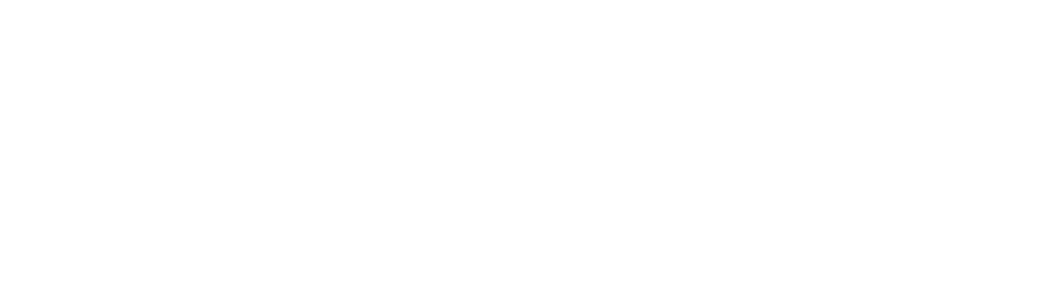
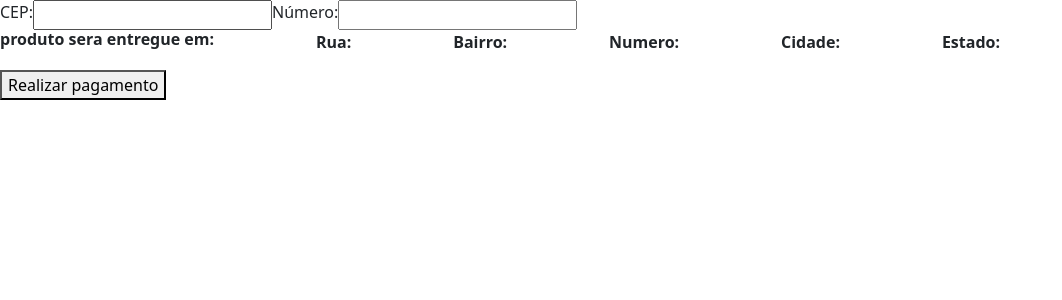
Before and after one commit to GabrielVictor159/Bazar-IVR-FrontEnd, a React (Vite) app: page /FinalizarCompra in a window 1280 px wide. Before the commit this address had no page. Shown: the top 300 px of the page, without its empty margins (0-1062 px from the left). Built offline with nearby package versions, Linux system fonts and the light colour scheme.

Commit message:
atualizando

```diff
--- /dev/null
+++ b/Keys.js
@@ -0,0 +1,5 @@
+const Keys ={
+    backEnd: "https://bazarivrbackend.herokuapp.com"
+}
+
+export default Keys;
--- a/package.json
+++ b/package.json
@@ -9,6 +9,7 @@
     "preview": "vite preview"
   },
   "dependencies": {
+    "axios": "^1.2.2",
     "bootstrap": "^5.2.3",
     "localforage": "^1.10.0",
     "match-sorter": "^6.3.1",
--- a/src/App.jsx
+++ b/src/App.jsx
@@ -12,6 +12,7 @@
 import EsqueceuSenhaSucesso from './views/EsqueceuSenha/EsqueceuSenhaSucesso/EsqueceuSenhaSucesso';
 import RedefinirSenha from './views/EsqueceuSenha/RedefinirSenha/RedefinirSenha';
 import RedefinirSenhaSucesso from './views/EsqueceuSenha/RedefinirSenha/RedefinirSenhaSucesso/RedefinirSenhaSucesso';
+import FinalizarCompra from './views/FinalizarCompra/FinalizarCompra';
 function App() {
 
 
@@ -29,6 +30,7 @@
     <Route path='/EsqueceuSenhaSucesso' element={<EsqueceuSenhaSucesso />}/>
     <Route path='/RedefinirSenha/:email/:senha' element={<RedefinirSenha />}/>
     <Route path='/RedefinirSenhaSucesso' element={<RedefinirSenhaSucesso />}/>
+    <Route path='/FinalizarCompra' element={<FinalizarCompra />}/>
   </Routes>
   )
 }
--- a/src/components/Cesta.jsx
+++ b/src/components/Cesta.jsx
@@ -1,12 +1,7 @@
-
-
-
-
 
 import React, { useEffect, useState } from "react";
 import "./Cesta.css"
 import bag from "../assets/basket.png"
-
 export default function Cesta(props) {
 
     const [ValorTotal, setValorTotal] = useState(0);
@@ -14,6 +9,9 @@
 
         setValorTotal(valorTotal())
     })
+    function realizarPagamento() {
+        window.location="/FinalizarCompra"
+      }
     function alterarQuantidade(index, operador){
         let a = JSON.parse(localStorage.getItem('Cesta'))
         if(operador =="-" && a[index].Quantidade<=1){
@@ -107,7 +105,7 @@
                 </div>
                 <div className="CestaItensContainerButton">
                     <h6>{`Valor Total: R$ ${ValorTotal}`}</h6>
-                    <button className="CestaItensButton">Finalizar</button>
+                    <button className="CestaItensButton"  onClick={realizarPagamento}>Finalizar</button>
                 </div>
             </div>
         </div>
--- a/src/components/Logar.js
+++ b/src/components/Logar.js
@@ -1,9 +1,10 @@
+import Keys from "../../Keys";
+
 export default async function  Logar(Email, password, Lembrar){
     let resposta;
     let status;
-   const res = await fetch(`http://localhost:3030/Usuarios/${Email}/${password}`, {
+   const res = await fetch(`${Keys.backEnd}/Usuarios/${Email}/${password}`, {
         method: 'GET',
-        mode: 'cors',
         cache: 'no-cache',
         credentials: 'same-origin',
 
--- a/src/components/putUser.js
+++ b/src/components/putUser.js
@@ -1,3 +1,4 @@
+import Keys from "../../Keys";
 import Logar from "./logar";
 
 export default async function putUser(newParameter, type){
@@ -43,7 +44,7 @@
 
             let resposta;
             let status;
-            const res = await fetch(`http://localhost:3030/Usuarios`, {
+            const res = await fetch(`${Keys.backEnd}/Usuarios`, {
                 method: 'PUT',
                 mode: 'cors',
                 cache: 'no-cache',
--- a/src/views/EsqueceuSenha/EsqueceuSenha.jsx
+++ b/src/views/EsqueceuSenha/EsqueceuSenha.jsx
@@ -1,4 +1,5 @@
 import React, { useEffect, useRef, useState } from "react";
+import Keys from "../../../Keys";
 import "./EsqueceuSenha.css"
 export default function EsqueceuSenha(props){
     const windowSize = useRef([window.innerWidth, window.innerHeight]);
@@ -13,7 +14,7 @@
         }
         let resposta;
         let status;
-       const res = await fetch(`http://localhost:3030/EsqueceuSenha/${Email}`, {
+       const res = await fetch(`${Keys.backEnd}/EsqueceuSenha/${Email}`, {
             method: 'POST',
             mode: 'cors',
             cache: 'no-cache',
--- a/src/views/EsqueceuSenha/RedefinirSenha/RedefinirSenha.jsx
+++ b/src/views/EsqueceuSenha/RedefinirSenha/RedefinirSenha.jsx
@@ -1,5 +1,6 @@
 import React, { useEffect, useRef, useState } from "react";
 import { useParams } from "react-router-dom";
+import Keys from "../../../../Keys";
 import "./RedefinirSenha.css"
 export default function RedefinirSenha(props){
     const windowSize = useRef([window.innerWidth, window.innerHeight]);
@@ -25,7 +26,7 @@
         let resposta;
         let status;
         console.log(JSON.stringify(data))
-        let res = await fetch(`http://localhost:3030/UsuariosEsqueceuSenhaAlterarSenha/`, {
+        let res = await fetch(`${Keys.backEnd}/UsuariosEsqueceuSenhaAlterarSenha/`, {
             method: 'PUT',
             mode: 'cors',
             headers: {
--- /dev/null
+++ b/src/views/FinalizarCompra/FinalizarCompra.jsx
@@ -0,0 +1,121 @@
+import React, { useState, useEffect } from 'react';
+import axios from 'axios';
+import Keys from '../../../Keys';
+
+export default function FinalizarCompra() {
+    const [cep, setCEP] = useState('');
+    const [cepError, setCEPError] = useState('');
+    const [rua, setRua] = useState('');
+    const [bairro, setBairro] = useState('');
+    const [cidade, setCidade] = useState('');
+    const [estado, setEstado] = useState('');
+    const [numero, setNumero] = useState('');
+    const [estadoInput, setEstadoInput] = useState('');
+
+    function realizarPagamento() {
+        console.log('teste')
+        let a = JSON.parse(localStorage.getItem('usuario'))
+        if (a === null) {
+            a = JSON.parse(sessionStorage.getItem('usuario'))
+            if(a==null){
+                window.location="/Login"
+            }
+        }
+        let b = JSON.parse(localStorage.getItem('Cesta'))
+        if (b === null) {
+            b = JSON.parse(sessionStorage.getItem('Cesta'))
+            if(b==null){
+                window.location="/"
+            }
+        }
+
+        if (rua === '') {
+            console.log('Parou em rua')
+            return false
+        }
+        const Endereco = {
+            cep: cep,
+            rua: rua,
+            numero: numero,
+            bairro: bairro,
+            cidade: cidade,
+            estado: estado
+        }
+        try {
+            axios.post(`${Keys.backEnd}/RealizarPagamento`, {
+                Produtos: b,
+                Usuario: a,
+                Endereco: Endereco
+            })
+                .then((response) => {
+                    console.log(response)
+                    const paymentUrl = response.data;
+                    window.location.href = paymentUrl;
+                })
+                .catch((error) => {
+                    console.log(error);
+                });
+        }
+        catch {
+
+        }
+    }
+    useEffect(() => {
+        if (cep.length !== 8) {
+            setCEPError('O CEP deve conter 8 dígitos');
+            setRua('');
+            setBairro('');
+            setCidade('');
+            setEstado('');
+            setEstadoInput('');
+            return;
+        }
+
+        // Realize a requisição HTTP para a API de consulta de CEP aqui
+        fetch(`https://viacep.com.br/ws/${cep}/json/`)
+            .then((res) => res.json())
+            .then((dados) => {
+                console.log(dados)
+                setCEPError('')
+                setRua(dados.logradouro);
+                setBairro(dados.bairro);
+                setCidade(dados.localidade);
+                setEstado(dados.uf);
+                setEstadoInput(dados.uf);
+            })
+            .catch((err) => {
+                setCEPError('CEP inválido');
+            });
+    }, [cep]);
+
+    const onChange = (event) => {
+        if (event.target.name === 'cep') {
+            setCEP(event.target.value);
+        } else if (event.target.name === 'numero') {
+            setNumero(event.target.value);
+        }
+    };
+
+    return (
+        <>
+            <form style={{display:'flex', flexDirection:'row'}}>
+                <label htmlFor="cep">CEP:</label>
+                <input
+                    id="cep"
+                    name="cep"
+                    type="text"
+                    value={cep}
+                    onChange={onChange}
+                />
+                <br />
+                <label htmlFor="numero">Número:</label>
+                <input id="numero" name="numero" type="number" min={0} value={numero} onChange={onChange} />
+                <br />
+            </form>
+            <div style={{display:'flex', flexDirection:'row', width:1000, justifyContent:'space-between'}}>
+            <h6><strong>produto sera entregue em: </strong></h6><p><strong>Rua:</strong> {rua}</p><p><strong>Bairro:</strong> {bairro}</p><p><strong>Numero:</strong> {numero}</p><p><strong>Cidade:</strong> {cidade}</p><p><strong>Estado:</strong> {estado }</p>
+            </div>
+            <button onClick={realizarPagamento}>Realizar pagamento</button>
+        </>
+    );
+}
--- a/src/views/Produto/Produto.jsx
+++ b/src/views/Produto/Produto.jsx
@@ -7,6 +7,7 @@
 import "./Produto.css"
 import Book from "../../assets/book.png"
 import Cesta from "../../components/Cesta";
+import Keys from "../../../Keys";
 export default function Produto(props){
     const windowSize = useRef([window.innerWidth, window.innerHeight]);
     let { id } = useParams();
@@ -15,7 +16,7 @@
     const [atualizar, setAtualizar] = useState(0);
     useEffect( ()=>{
 
-        fetch(`http://localhost:3030/Produtos/${id}`)
+        fetch(`${Keys.backEnd}/Produtos/${id}`)
             .then((responde)=>responde.json())
             .then((data)=> setProduto(data));
 
--- a/src/views/Registrar/Registrar.jsx
+++ b/src/views/Registrar/Registrar.jsx
@@ -1,4 +1,5 @@
 import React, { useEffect, useRef, useState } from "react";
+import Keys from "../../../Keys";
 import "./Registrar.css"
 export default function Registrar(props) {
     const windowSize = useRef([window.innerWidth, window.innerHeight]);
@@ -46,7 +47,7 @@
             Email: Email,
             Telefone:Telefone
         }
-        const response = await fetch("http://localhost:3030/CadastrarSolicitacao", {
+        const response = await fetch(`${Keys.backEnd}/CadastrarSolicitacao`, {
             method: 'POST',
             mode: 'cors',
             cache: 'no-cache',
```
Also changed, not shown: src/views/Home/Home.jsx (+4 -3 lines), 1 other file (tests, documents, lock files or other folders).
